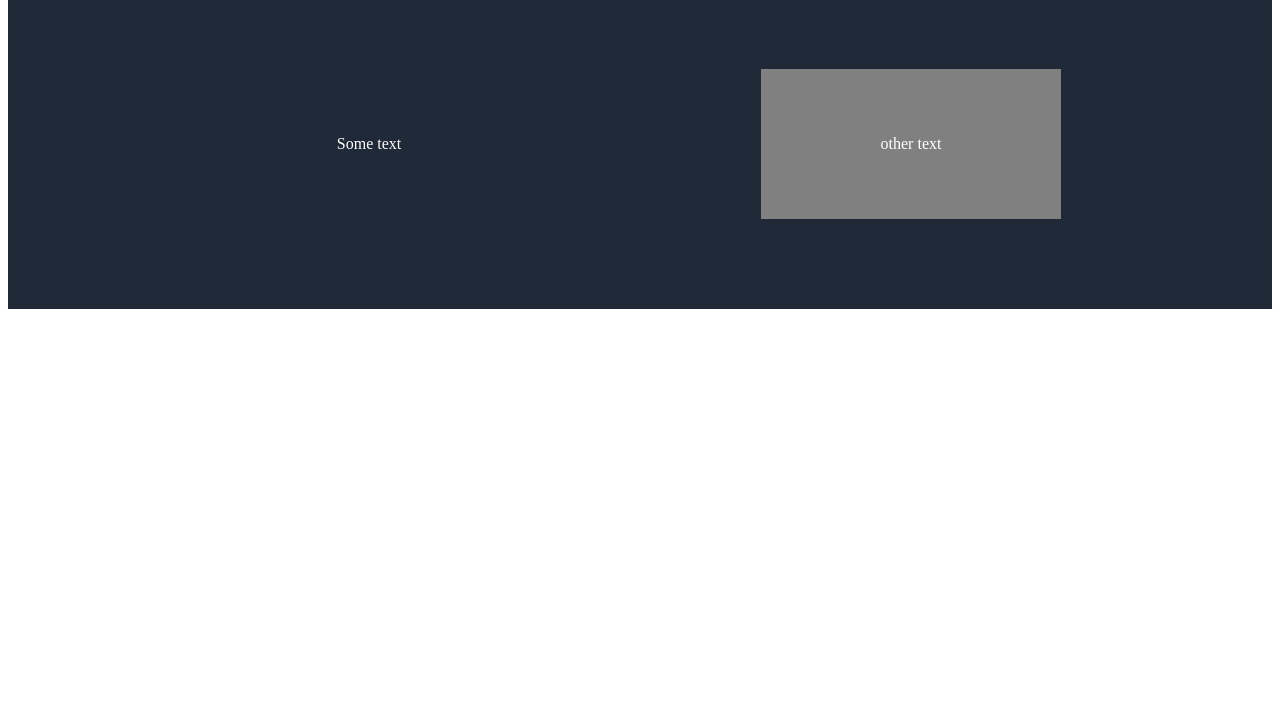
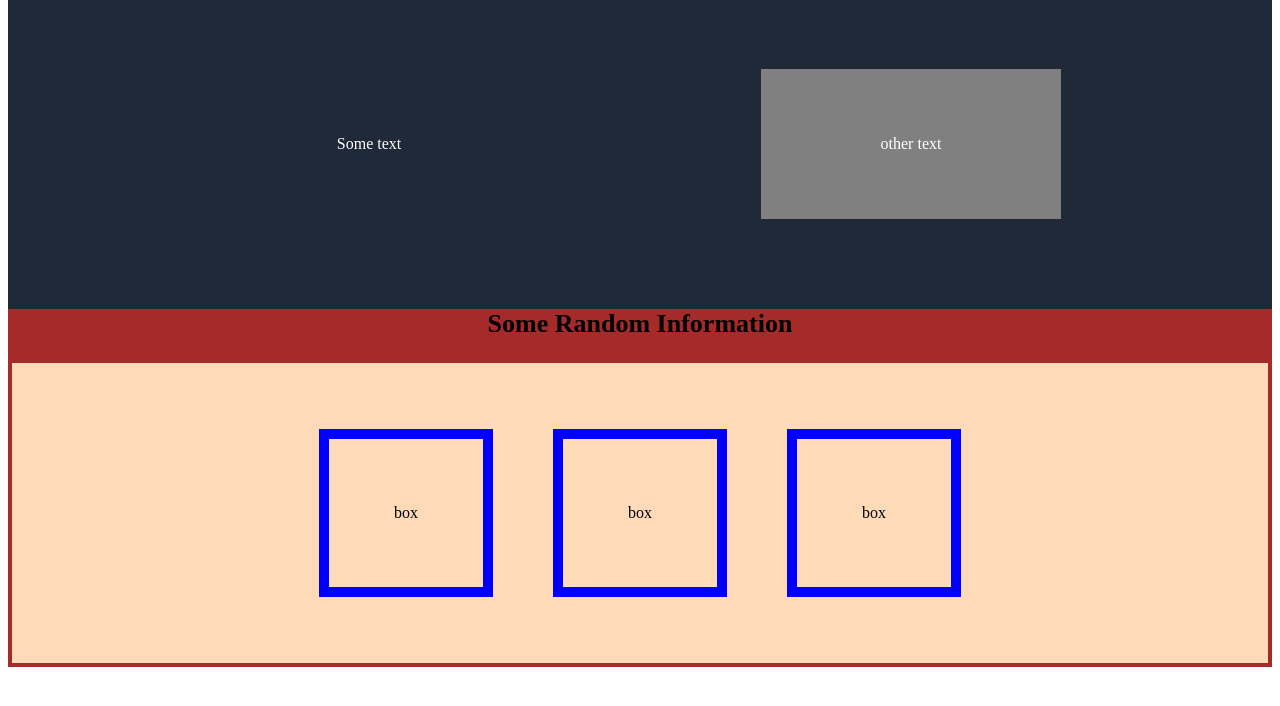
Before and after one commit to gvarbanov96/top-landing-page, a plain HTML site: page index.html in a window 1280 px wide. Shown: the part 50-756 px from the top of the page. Drawn offline with Linux system fonts and the light colour scheme.

Commit message:
working on middle section

```diff
--- a/index.html
+++ b/index.html
@@ -27,5 +27,16 @@
                 <div>other text</div>
             </div>
         </div>
+
+        <div class="fmid">
+            <div class="sechead">Some Random Information</div>
+        </div>
+
+        <div class="flex-container">
+            <div class="one">box</div>
+            <div class="two">box</div>
+            <div class="three">box</div>
+        </div>
+
     </body>
 </html>
--- a/style.css
+++ b/style.css
@@ -49,3 +49,37 @@
     width: 300px;
     align-items: center;
 }
+
+.fmid {
+    display: flex;
+    background-color: brown;
+    justify-content: center;
+    height: 50px;
+    font-size: 26px;
+    font-weight: bolder;
+}
+
+.flex-container {
+    background: peachpuff;
+    border: 4px solid brown;
+    height: 300px;
+    display: flex;
+    justify-content: center;
+    align-items: center;
+    gap:60px;
+}
+
+.one {
+    border: 10px solid blue;
+    padding:65px;
+}
+
+.two {
+    border: 10px solid blue;
+    padding:65px;
+}
+
+.three {
+    border: 10px solid blue;
+    padding:65px;
+}
```
